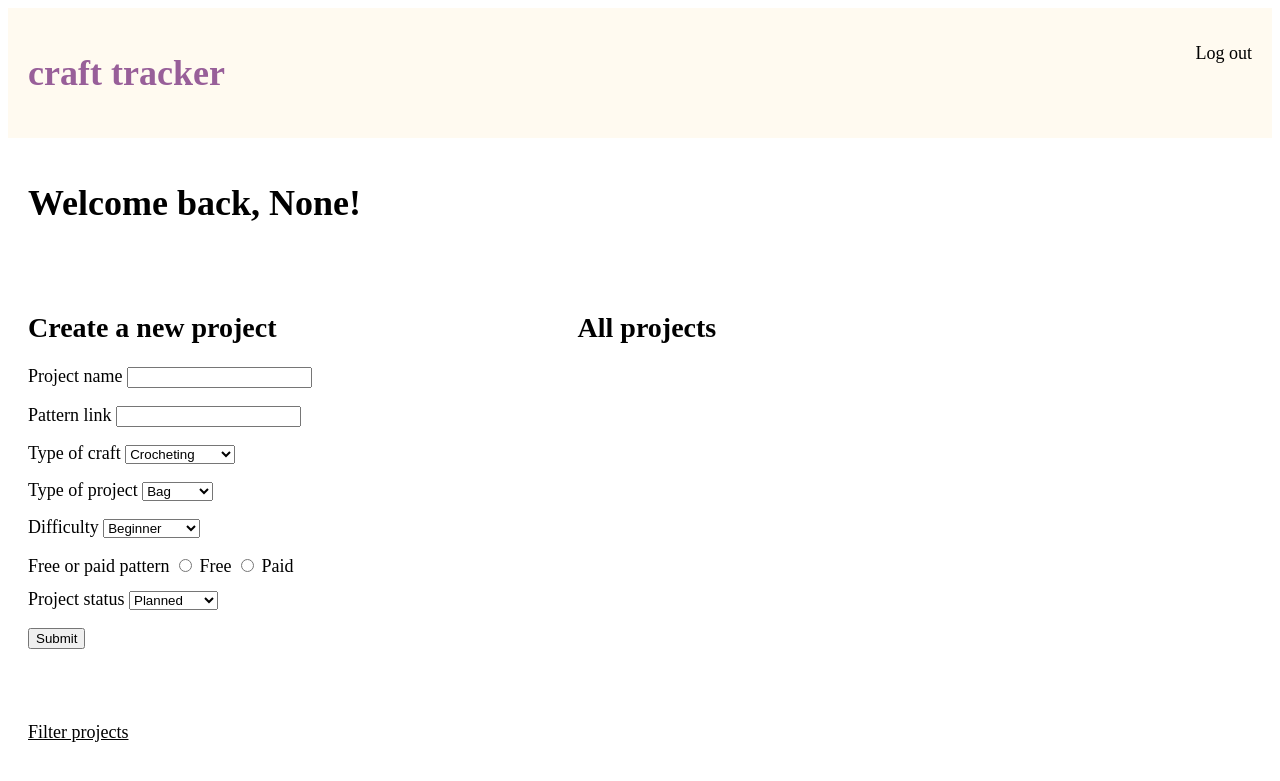
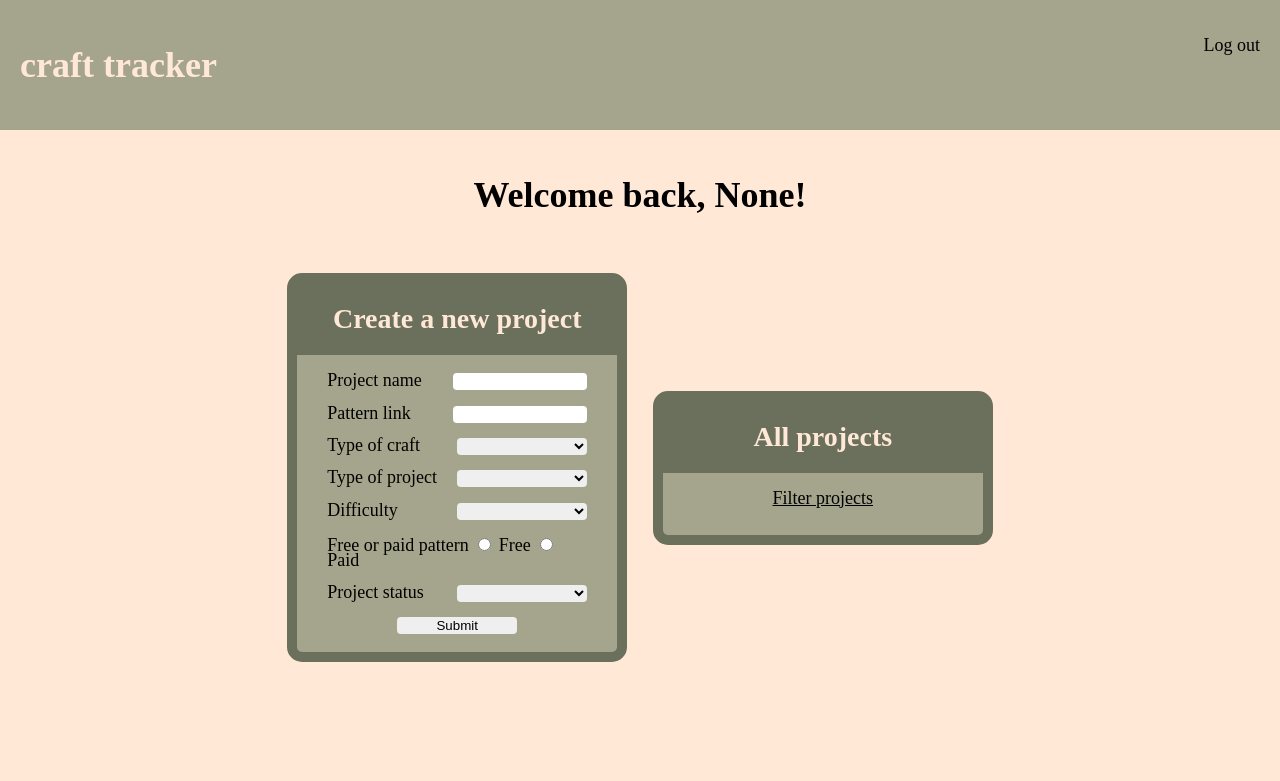
Before and after one commit to mmignola/Hackbright-Capstone-Project, a Flask app: page /user_profile in a window 1280 px wide. Shown: the top 781 px of the page. Run offline with Flask 2, Linux system fonts and the light colour scheme; the visitor is signed in with stand-in values (Sample User, id 1); data comes from the database, SQL or seed files in the repository; data that the repository does not hold is empty.

Commit message:
improved appearance

```diff
--- a/static/style.css
+++ b/static/style.css
@@ -1,6 +1,7 @@
 body {
     font-family: serif;
-    background-color: white;
+    background-color: #FFE8D6;
+    margin: 0px;
 }
 
 p {
@@ -22,22 +23,22 @@ a {
 }
 
 a:hover {
-    color: #985f99;
+    color: #6B705C;
 }
 
 .page-top {
-    background-color: floralwhite;
+    background-color: #A5A58D;
     padding: 20px;
 }
 
 .site-name {
-    color: #985f99;
+    color: #FFE8D6;
     display: inline-block;
 
 }
 
 .log-out {
-    color: #985f99;
+    color: #FFE8D6;
     display: inline-block;
     float: right;
 
@@ -46,33 +47,95 @@ a:hover {
 .page-header {
     font-size: 14px;
     padding: 20px;
+    text-align: center;
 }
 
+.float-container {
+    display: flex;
+    justify-content: center;
+    align-items: center;
+}
 
 .float-child {
+    text-align: center;
     display: inline-block;
+    width: 25%;
+    margin: 1%;
+    border: 10px solid #6B705C;
+    border-radius: 15px;
+    background-color: #A5A58D;
+}
+
+.deets {
+    text-align: center;
+    width: 53%;
+    margin: auto;
+    margin-bottom: 1%;
+    border: 10px solid #6B705C;
+    border-radius: 15px;
+    background-color: #A5A58D;
+}
+
+.float-header {
+    text-align: center;
+    color: #FFE8D6;
+    background: #6B705C;
     padding: 20px;
-    width: 40%;
-    vertical-align: top;
+    margin: 0;
 }
 
 ul {
     list-style-type: none;
     padding: 0;
     line-height: 1.5;
+    font-size: 18px;
 }
 
 .redirect-links {
-    padding: 20px;
     text-decoration: underline;
+    text-align: center;
+    margin-bottom: 30px;
 }
 
 .details {
     padding: 20px;
 }
 
+.flash-msg {
+    color:#6B705C;
+    margin-left: 20px;
+}
 
-.flash-msg {
-    padding: 20px;
-    color:#985f99;
+form {
+    padding-right: 30px;
+    padding-left: 30px;
+    text-align: left;
 }
+
+input[type=text], select {
+    border: 0;
+    border-radius: 4px;
+    width: 50%;
+    float: right;
+}
+
+input[type=number], select {
+    border: 0;
+    border-radius: 4px;
+    width: 50%;
+    float: right;
+}
+
+textarea {
+    border: 0;
+    border-radius: 4px;
+
+}
+
+input[type=submit] {
+    border: 0;
+    border-radius: 4px;
+    width: 120px;
+    display: block;
+    margin: 0 auto;
+}
--- a/templates/homepage.html
+++ b/templates/homepage.html
@@ -9,7 +9,7 @@
 <div class="float-container">
 
     <div class="float-child">
-        <h2>Log In</h2>
+        <h2 class="float-header">Log In</h2>
             <form action="/login" method="POST">
                 <p>
                     Email <input type="text" name="email">
@@ -24,7 +24,7 @@
     </div>
 
     <div class="float-child">
-        <h2>Create an account</h2>
+        <h2 class="float-header">Create an account</h2>
             <form action="/users" method="POST">
                 <p>
                     First name <input type="text" name="fname">
--- a/templates/user_profile.html
+++ b/templates/user_profile.html
@@ -9,7 +9,7 @@
 <div class="float-container">
     <div class="float-child">
 
-        <h2>Create a new project</h2>
+        <h2 class="float-header">Create a new project</h2>
 
         <form action="/projects" method="POST">
             <p>Project name <input type="text" name="proj_name"></p>
@@ -17,6 +17,7 @@
 
             <p><label for="craft_type">Type of craft </label>
             <select name="craft_type" id="craft_type">
+                <option disabled selected value></option>
                 <option value="Crocheting">Crocheting</option>
                 <option value="Cross stitching">Cross stitching</option>
                 <option value="Embroidery">Embroidery</option>
@@ -28,6 +29,7 @@
 
             <p><label for="proj_type">Type of project </label>
             <select name="proj_type" id="proj_type">
+                <option disabled selected value></option>
                 <option value="Bag">Bag</option>
                 <option value="Blanket">Blanket</option>
                 <option value="Dress">Dress</option>
@@ -43,6 +45,7 @@
 
             <p><label for="difficulty">Difficulty </label>
                 <select name="difficulty" id="difficulty">
+                    <option disabled selected value></option>
                     <option value="Beginner">Beginner</option>
                     <option value="Intermediate">Intermediate</option>
                     <option value="Hard">Hard</option>
@@ -58,6 +61,7 @@
 
             <p><label for="proj_status">Project status </label>
                 <select name="proj_status" id="proj_status">
+                    <option disabled selected value></option>
                     <option value="Planned">Planned</option>
                     <option value="In progress">In progress</option>
                     <option value="Complete">Complete</option>
@@ -69,7 +73,12 @@
 
 
     <div class="float-child">
-        <h2>All projects</h2>
+        <h2 class="float-header">All projects</h2>
+
+        <div class="redirect-links">
+            <p><a href="/filter">Filter projects</a></p>
+        </div>
+
         <ul>
         {% for project in projects %}
             <li>
@@ -83,8 +92,8 @@
 </div>
 
 
-<div class="redirect-links">
+<!-- <div class="redirect-links">
     <p><a href="/filter">Filter projects</a></p>
-</div>
+</div> -->
 
 {% endblock %}
```
Also changed, not shown: templates/edit_project.html (+9 -5 lines), templates/edit_update.html (+6 -5 lines), templates/filter_projects.html (+6 -5 lines), templates/filter_results.html (+5 -6 lines), templates/project_details.html (+16 -9 lines), templates/update_details.html (+7 -7 lines), 1 other file.
